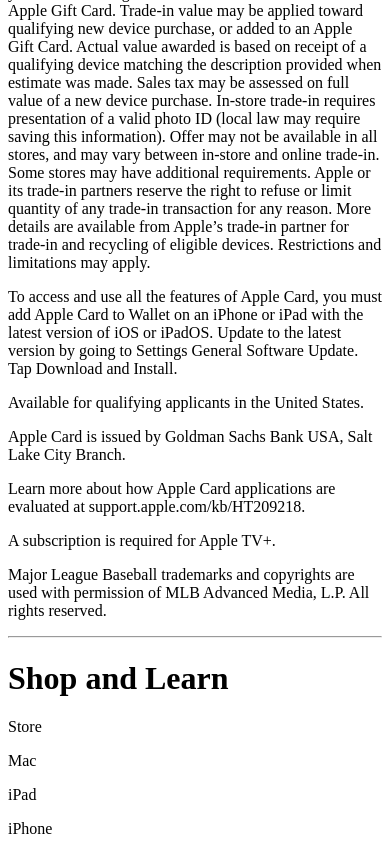
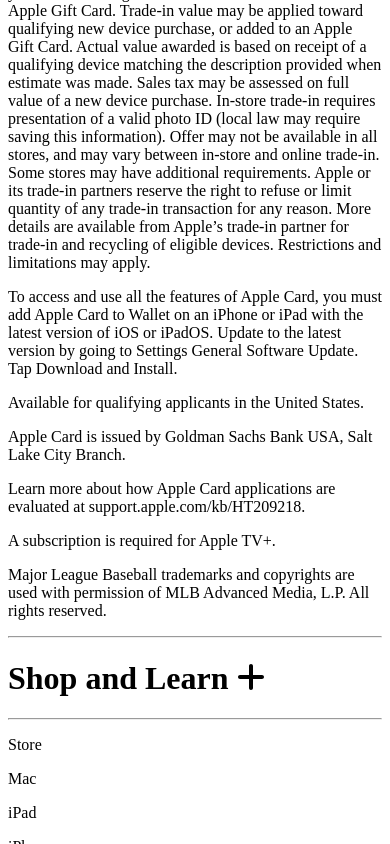
Before and after one commit to rhine-islam/apple-clone, a React (Create React App) app: page / in a window 390 px wide. Shown: the part 11156-12000 px from the top of the page. Built offline with nearby package versions, Linux system fonts and the light colour scheme.

Commit message:
Feature : Footer Added

```diff
--- a/src/App.tsx
+++ b/src/App.tsx
@@ -4,6 +4,7 @@
 import CardTwo from "./components/cards/productCards/cardTwo";
 import Carousel from "./components/carousel/carousel";
 import Directory from "./components/directories/directory";
+import Footer from "./components/footer/footer";
 import Navbar from "./components/navbar/navbar";
 import TextCard from "./components/textCard/textCard";
 
@@ -72,6 +73,7 @@
         <Carousel />
         <TextCard />
         <Directory />
+        <Footer />
       </div>
     </div>
   );
--- a/src/components/directories/directory.tsx
+++ b/src/components/directories/directory.tsx
@@ -26,7 +26,7 @@
   return (
     <div>
       {arrayChunk(titles, 5).map((row, i) => (
-        <div key={i} className="grid grid-cols-5 gap-x-20">
+        <div key={i} className="md:grid-cols-5 md:grid gap-x-20">
           {row.map((col: string, i: number) => (
             <SubDirectory title={col} key={i} />
           ))}
--- a/src/components/directories/subDirectory.tsx
+++ b/src/components/directories/subDirectory.tsx
@@ -1,3 +1,5 @@
+import { faPlus } from "@fortawesome/free-solid-svg-icons";
+import { FontAwesomeIcon } from "@fortawesome/react-fontawesome";
 import React from "react";
 
 const SubDirectory = ({ title }: any) => {
@@ -13,10 +15,21 @@
     "Gift Cards",
   ];
   return (
-    <div className="p-4">
-      <h1 className="text-sm font-bold text-black">{title}</h1>
+    <div className="px-12 py-4 md:p-4">
+      <h1 className="text-sm font-bold text-black">
+        {title}{" "}
+        <FontAwesomeIcon
+          icon={faPlus}
+          className="absolute visible right-16 md:hidden"
+        />
+      </h1>
+      <hr className="visible md:hidden" />
       {links.map((link: string, id: number) => {
-        return <p className="py-1 text-sm text-gray-700 text-start">{link}</p>;
+        return (
+          <p className="hidden text-sm text-gray-700 text-start md:block">
+            {link}
+          </p>
+        );
       })}
     </div>
   );
--- /dev/null
+++ b/src/components/footer/footer.tsx
@@ -0,0 +1,22 @@
+import React from "react";
+
+const Footer = () => {
+  return (
+    <div>
+      <hr />
+      <div className="flex">
+        <p className="text-xs text-gray-500">
+          Copyright © 2023 Apple Inc. All rights reserved.
+        </p>
+        <div className="grid items-center justify-center grid-cols-4 space-x-4 divide-x divide-gray-400">
+          <p className="text-xs text-center text-black"> Privacy Policy</p>
+          <p className="text-xs text-center text-black"> Terms of Use </p>
+          <p className="text-xs text-center text-black"> Sales and Refunds </p>
+          <p className="text-xs text-center text-black"> Legal Site Map</p>
+        </div>
+      </div>
+    </div>
+  );
+};
+
+export default Footer;
--- a/src/components/textCard/textCard.tsx
+++ b/src/components/textCard/textCard.tsx
@@ -2,7 +2,7 @@
 
 const TextCard = () => {
   return (
-    <div className="relative md:w-[977px] py-12 flex flex-col justify-center space-y-4">
+    <div className="relative md:w-[977px] md:py-12 flex flex-col justify-center space-y-4 p-10 md:p-1">
       <p className="text-xs text-justify text-gray-700">
         1. Trade-in values will vary based on the condition, year, and
         configuration of your eligible trade-in device. Not all devices are
```
